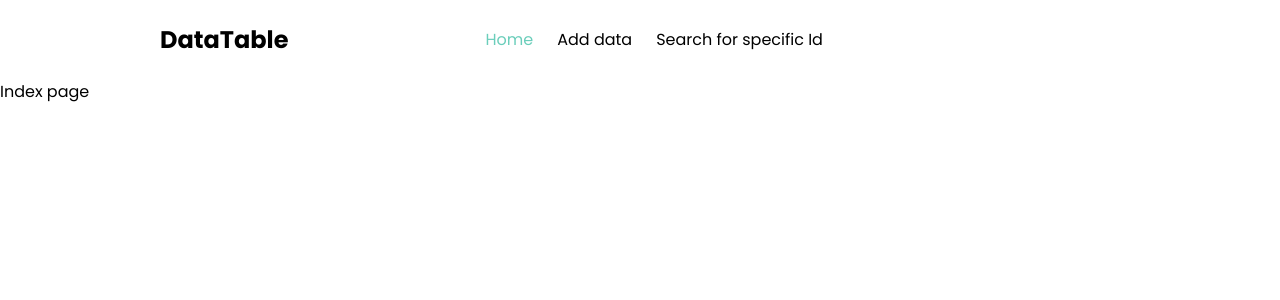
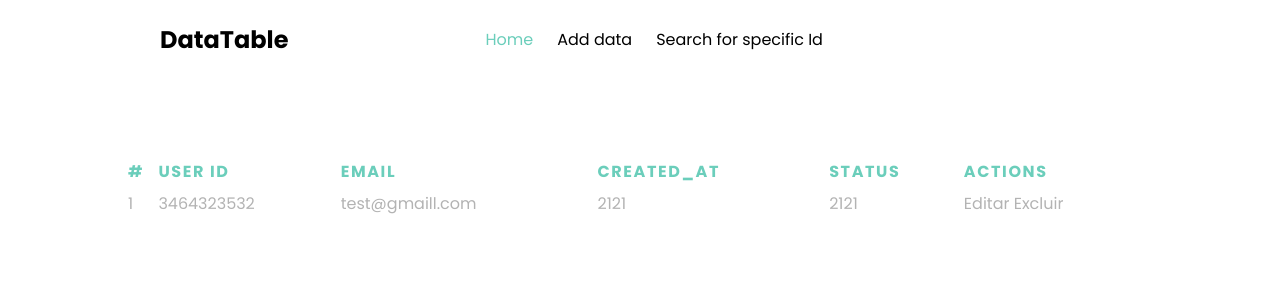
Before and after one commit to Arkadina/next12-data-table, a Next.js app: page / in a window 1280 px wide. Shown: the top 300 px of the page. Built offline with nearby package versions, Linux system fonts and the light colour scheme.

Commit message:
feat: new table style

```diff
--- a/pages/index.js
+++ b/pages/index.js
@@ -3,7 +3,30 @@ import Layout from "@/components/Layout";
 const Index = () => {
     return (
         <Layout>
-            <p>Index page</p>
+            <div className="flex justify-center w-full mt-20">
+                <table className="w-[80%]">
+                    <thead className=" text-primary tracking-widest text-left font-light ">
+                        <tr className="mb-10">
+                            <th className="">#</th>
+                            <th>USER ID</th>
+                            <th>EMAIL</th>
+                            <th>CREATED_AT</th>
+                            <th>STATUS</th>
+                            <th>ACTIONS</th>
+                        </tr>
+                    </thead>
+                    <tbody>
+                        <tr className="text-secundary text-[16px] h-[40px]  ">
+                            <td>1</td>
+                            <td>3464323532</td>
+                            <td>test@gmaill.com</td>
+                            <td>2121</td>
+                            <td>2121</td>
+                            <td>Editar Excluir</td>
+                        </tr>
+                    </tbody>
+                </table>
+            </div>
         </Layout>
     );
 };
```
